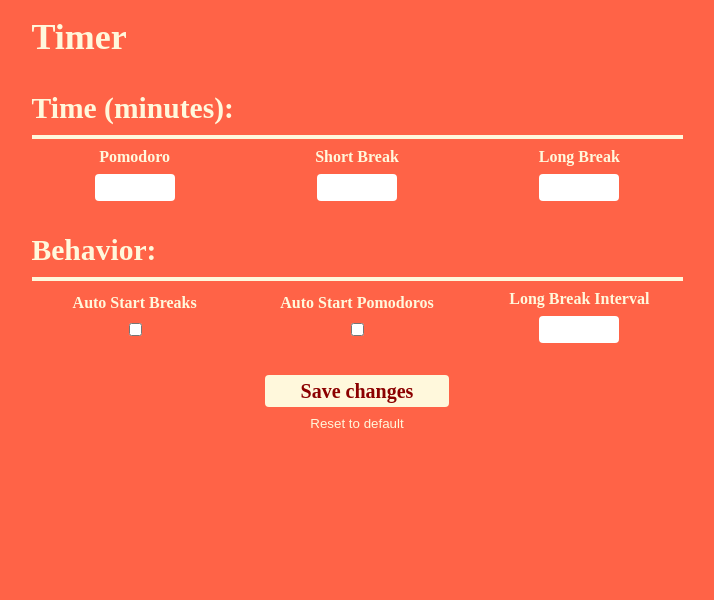
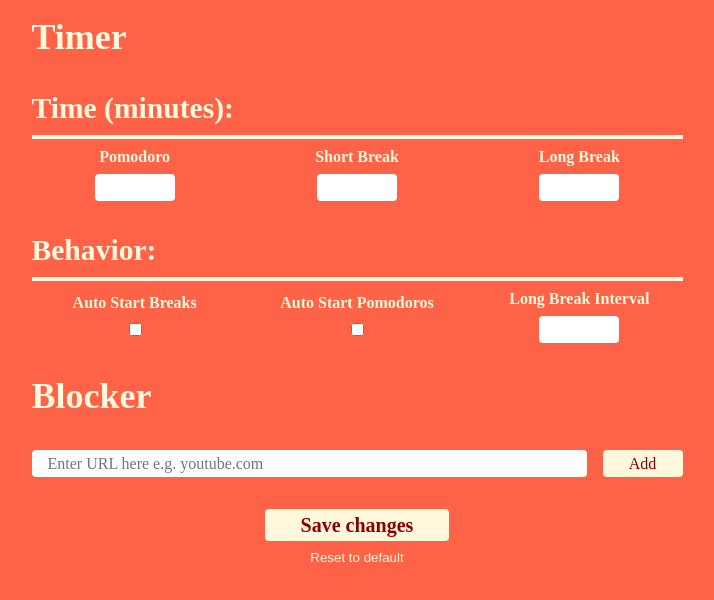
Before and after one commit to kame-sama/pomodoro-extension, a website built with Vite: page settings.html in a window 1280 px wide. Shown: the whole page, without its empty margins (283-997 px from the left). Built offline with nearby package versions, Linux system fonts and the light colour scheme; some packages are replaced by stand-ins of ours.

Commit message:
Add blocker UI

```diff
--- a/settings.html
+++ b/settings.html
@@ -81,6 +81,20 @@
           </div>
         </div>
       </section>
+      <section class="section">
+        <h1>Blocker</h1>
+        <div class="blocker">
+          <div class="flex">
+            <input
+              type="text"
+              id="targetURL"
+              placeholder="Enter URL here e.g. youtube.com"
+            />
+            <button id="addURL" class="button">Add</button>
+          </div>
+          <ol class="block-list"></ol>
+        </div>
+      </section>
       <div class="grid-item">
         <button id="save">Save changes</button>
         <button id="reset">Reset to default</button>
```
